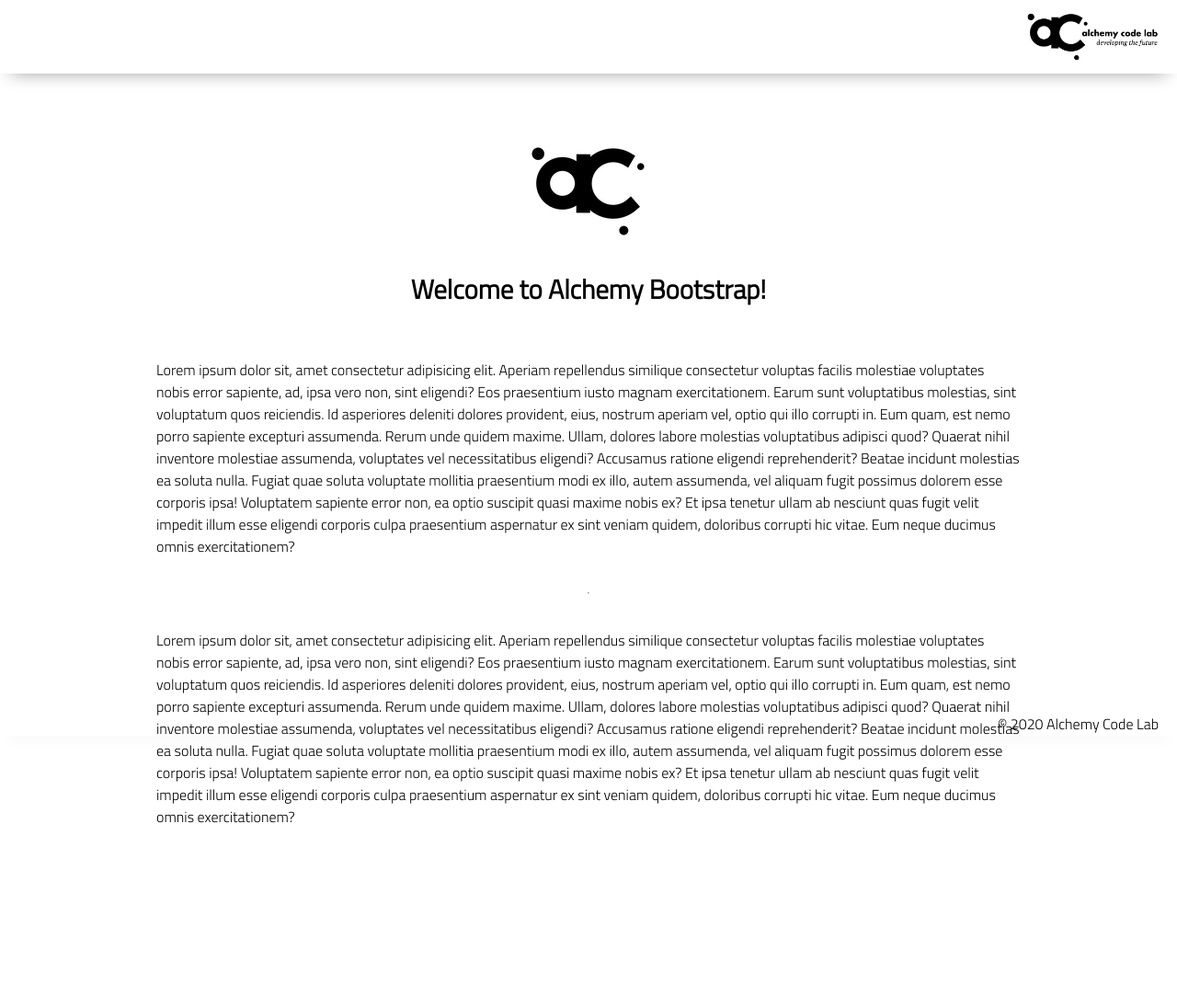
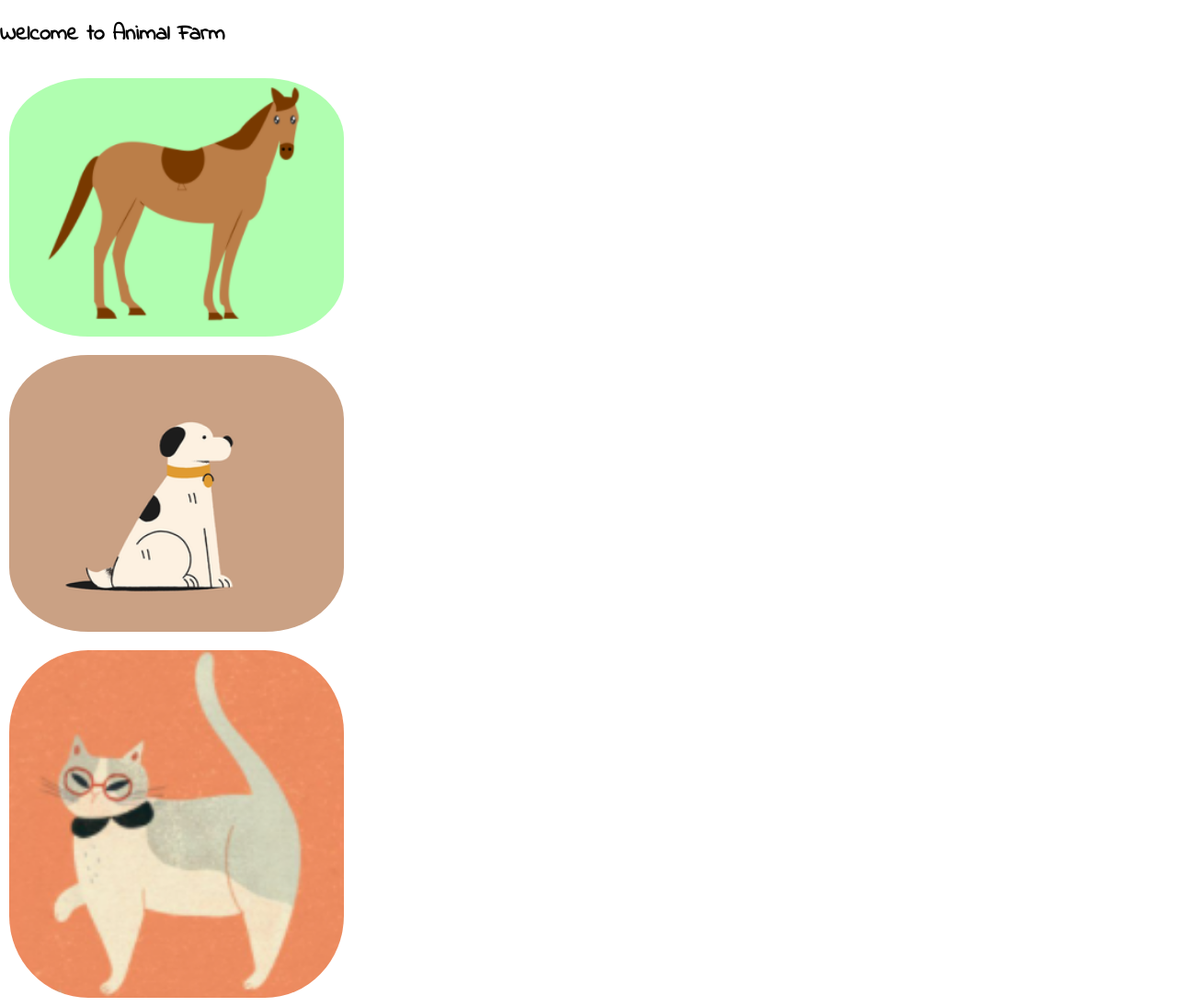
Before and after one commit to mira-kine/lab-03b-animalfarm, a plain HTML site: page index.html in a window 1280 px wide. Shown: the whole page at 92% size. Before the commit the page ends 990 px from the top, so only its background shows below. Drawn offline with Linux system fonts and the light colour scheme.

Commit message:
added three images and three sounds, clickable

```diff
--- a/app.js
+++ b/app.js
@@ -1,8 +1,19 @@
-// import functions and grab DOM elements
+const horseImg = document.getElementById('horse-image');
+const horseSound = document.getElementById('horse');
+const dogImg = document.getElementById('dog-image');
+const dogSound = document.getElementById('dog');
+const catImg = document.getElementById('cat-image');
+const catSound = document.getElementById('cat');
 
-// initialize global state
 
-// set event listeners
-  // get user input
-  // use user input to update state
-  // update DOM to reflect the new state
+horseImg.addEventListener('click', ()=>{
+  horseSound.play();
+});
+
+dogImg.addEventListener('click', ()=>{
+  dogSound.play();
+});
+
+catImg.addEventListener('click', ()=>{
+  catSound.play();
+});
--- a/index.html
+++ b/index.html
@@ -9,63 +9,25 @@
     <link rel="stylesheet" href="./styles/reset.css">
     <link rel="stylesheet" href="./styles/style.css">
     <link rel="stylesheet" href="./styles/home.css">
-    <title>Document</title>
+    <link href="https://fonts.googleapis.com/css2?family=Indie+Flower&display=swap" rel="stylesheet">
+    <title>Animal Farm</title>
 </head>
 
 <body>
     <header>
-        <div class="gutter-right logo">
-            <img src="assets/big-logo.png" />
-        </div>
+
     </header>
     <main>
-        <section class="main-section">
-            <img class="main-logo" src="./assets/alchemy-logo.png" />
-            <h2>
-                Welcome to Alchemy Bootstrap!
-            </h2>
-
-            <p>
-                Lorem ipsum dolor sit, amet consectetur adipisicing elit. Aperiam repellendus similique consectetur
-                voluptas facilis molestiae voluptates nobis error sapiente, ad, ipsa vero non, sint eligendi? Eos
-                praesentium iusto magnam exercitationem.
-                Earum sunt voluptatibus molestias, sint voluptatum quos reiciendis. Id asperiores deleniti dolores
-                provident, eius, nostrum aperiam vel, optio qui illo corrupti in. Eum quam, est nemo porro sapiente
-                excepturi assumenda.
-                Rerum unde quidem maxime. Ullam, dolores labore molestias voluptatibus adipisci quod? Quaerat nihil
-                inventore molestiae assumenda, voluptates vel necessitatibus eligendi? Accusamus ratione eligendi
-                reprehenderit? Beatae incidunt molestias ea soluta nulla.
-                Fugiat quae soluta voluptate mollitia praesentium modi ex illo, autem assumenda, vel aliquam fugit
-                possimus dolorem esse corporis ipsa! Voluptatem sapiente error non, ea optio suscipit quasi maxime nobis
-                ex?
-                Et ipsa tenetur ullam ab nesciunt quas fugit velit impedit illum esse eligendi corporis culpa
-                praesentium aspernatur ex sint veniam quidem, doloribus corrupti hic vitae. Eum neque ducimus omnis
-                exercitationem?
-            </p>
-            <hr />
-            <p>
-                Lorem ipsum dolor sit, amet consectetur adipisicing elit. Aperiam repellendus similique consectetur
-                voluptas facilis molestiae voluptates nobis error sapiente, ad, ipsa vero non, sint eligendi? Eos
-                praesentium iusto magnam exercitationem.
-                Earum sunt voluptatibus molestias, sint voluptatum quos reiciendis. Id asperiores deleniti dolores
-                provident, eius, nostrum aperiam vel, optio qui illo corrupti in. Eum quam, est nemo porro sapiente
-                excepturi assumenda.
-                Rerum unde quidem maxime. Ullam, dolores labore molestias voluptatibus adipisci quod? Quaerat nihil
-                inventore molestiae assumenda, voluptates vel necessitatibus eligendi? Accusamus ratione eligendi
-                reprehenderit? Beatae incidunt molestias ea soluta nulla.
-                Fugiat quae soluta voluptate mollitia praesentium modi ex illo, autem assumenda, vel aliquam fugit
-                possimus dolorem esse corporis ipsa! Voluptatem sapiente error non, ea optio suscipit quasi maxime nobis
-                ex?
-                Et ipsa tenetur ullam ab nesciunt quas fugit velit impedit illum esse eligendi corporis culpa
-                praesentium aspernatur ex sint veniam quidem, doloribus corrupti hic vitae. Eum neque ducimus omnis
-                exercitationem?
-            </p>
-
-        </section>
+        <h2>Welcome to Animal Farm</h2>
+        <div class="animals">
+        <img id="horse-image" src="./assets/horse.png" alt="horse">
+        <audio id="horse" src="./assets/horse_sound.wav"></audio>
+        <img id="dog-image" src="./assets/dog.png" alt="dog">
+        <audio id="dog" src="./assets/dog_sound.wav"></audio>
+        <img id="cat-image" src="./assets/cat.png" alt="cat">
+        <audio id="cat" src="./assets/cat_sound.wav"></audio>
+        </div>
     </main>
-    <footer>
-        <div class="copy gutter-right">&copy; 2020 Alchemy Code Lab</div>
-    </footer>
 
     <script type="module" src="./app.js"></script>
 </body>
--- a/styles/style.css
+++ b/styles/style.css
@@ -1,113 +1,23 @@
-
-body {
-    /* https://coolors.co/generate and click export -> scss to get the colors to copy and paste below*/
-    /* --color1: hsla(349, 69%, 76%, 1);
-    --color2: hsla(207, 67%, 44%, 1);
-    --color3: hsla(200, 61%, 56%, 1);
-    --color4: hsla(187, 41%, 94%, 1);
-    --color5: hsla(170, 28%, 95%, 1); */
-
-    /* --color1: hsla(45, 86%, 83%, 1);
-    --color2: hsla(135, 65%, 98%, 1);
-    --color3: hsla(315, 37%, 86%, 1);
-    --color4: hsla(45, 73%, 98%, 1);
-    --color5: hsla(224, 40%, 79%, 1); */
-
-    --header-height: 80px;
-    --shadow: 0px 10px 20px -12px rgba(0,0,0,0.45);
-    --gutter: 30px;
-    --footer-height: 25px;
-
-    font-family: 'Titillium Web', sans-serif;
-    background-color: var(--color2);
+h1, h2 {
+    font-family: 'Indie Flower', sans-serif;
 }
 
 main {
     display: flex;
+    justify-content: center;
     flex-direction: column;
-    justify-content: center;
-    align-items: center;
-    margin-bottom: calc(var(--footer-height));
 }
 
-section {
-    background-color: var(--color5);
-    width: 1000px;
-    max-width: 80%;
+.animals img {
+    width: 30vw;
+    display: flex;
+    border-radius: 25%;
+    padding: 10px;
+    cursor: pointer;
+}
+
+.animals {
     display: flex;
     flex-direction: column;
     justify-content: center;
-    align-items: center;
-    padding-top: var(--gutter);
-    padding-bottom: var(--gutter);
-    margin-top: var(--gutter);
-    margin-bottom: var(--gutter);
-    border: solid 2px var(--color1);
 }
-
-header {
-    display: flex;
-    justify-content: flex-end;
-    background-color: var(--color3);
-    height: var(--header-height);
-    box-shadow: var(--shadow);
-}
-
-footer {
-    display: flex;
-    justify-content: flex-end;
-    background-color: var(--color3);
-    box-shadow: var(--shadow);
-}
-
-
-h2 {
-    font-size: 1.8rem;
-    font-weight: bold;
-}
-
-.gutter-right {
-    margin-right: 20px;
-}
-
-.main-logo {
-    animation: pulse 5s infinite ease-in-out;
-}
-
-header img {
-    height: var(--header-height);
-}
-
-p {
-    margin: var(--gutter);
-}
-
-footer {
-    position: fixed;
-    width: 100%;
-    bottom: 0;
-    height: var(--footer-height);
-    display: flex;
-    justify-content: flex-end;
-    background-color: var(--color3);
-    box-shadow: var(--shadow);
-}
-
-  @keyframes pulse {
-    20% {
-      transform: rotate3d(-10, -10, -10, 50deg) scale(1.2);
-    }
-
-    40% {
-        transform: rotate3d(10, 10, -10, 50deg) scale(1);
-    }
-
-    60% {
-        transform: rotate3d(-10, 10, 10, 50deg) scale(1.2);
-      }
-
-    80% {
-        transform: rotate3d(10, 10, 10, 50deg) scale(1);
-    }
-
-  }
```
Also changed, not shown: assets/cat.png (added), assets/dog.png (added), assets/horse.png (added), 3 other files.
